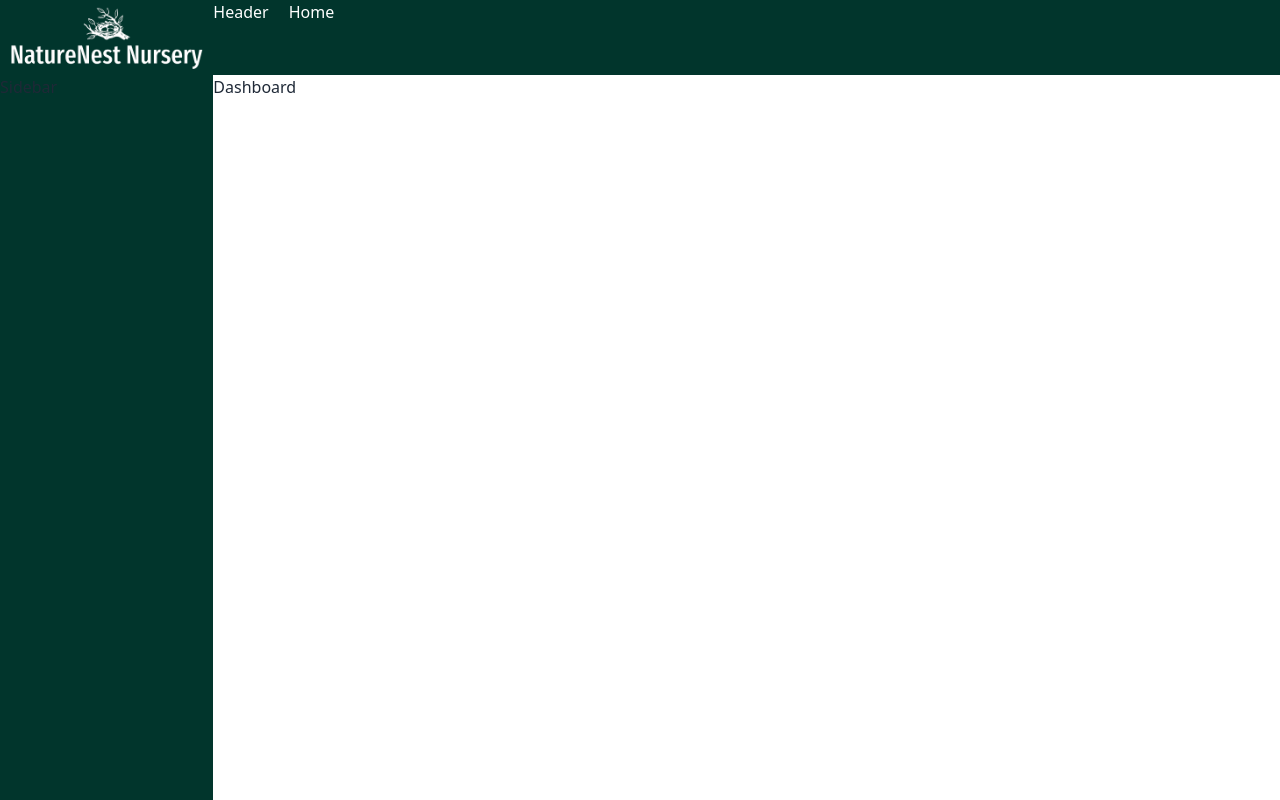
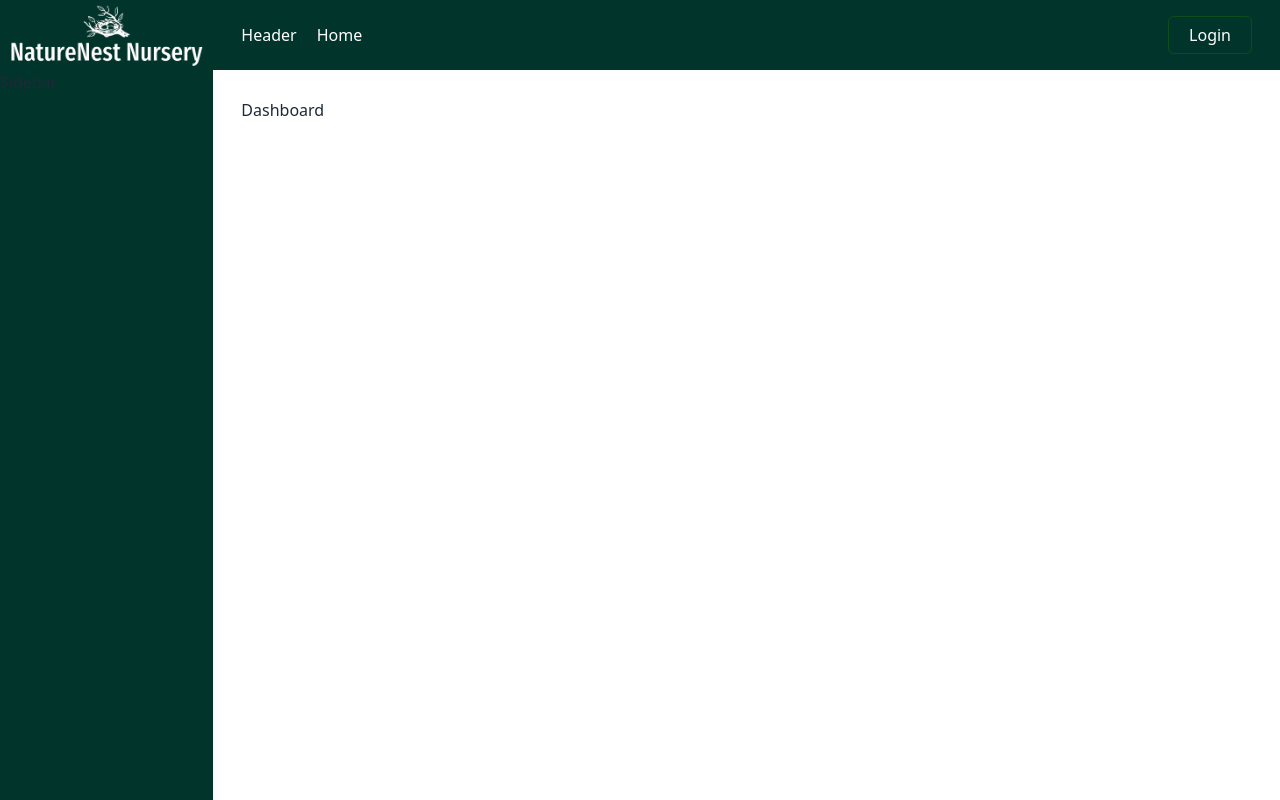
Before and after one commit to yasin2514/nest-nature-nursery-client, a React (Vite) app: page /dashboard in a window 1280 px wide. Built offline with nearby package versions, Linux system fonts and the light colour scheme; no server answers.

Commit message:
dashboard header done

```diff
--- a/src/components/dashboard/Header.jsx
+++ b/src/components/dashboard/Header.jsx
@@ -1,8 +1,9 @@
 import { Link } from "react-router-dom";
+import LoginAndLogout from "../ui/LoginAndLogout";
 
 const Header = () => {
   return (
-    <div className="h-[75px] bg-[#01352c] text-white">
+    <div className="h-[70px] bg-[#01352c] text-white flex justify-between items-center px-7">
       <div className="flex gap-5">
         <h1>Header</h1>
         <Link to={"/"} className="hover:text-[#33ff5f]">
@@ -10,7 +11,7 @@ const Header = () => {
         </Link>
       </div>
       <div>
-
+        <LoginAndLogout className="flex" />
       </div>
     </div>
   );
--- a/src/components/dashboard/SidebarHeader.jsx
+++ b/src/components/dashboard/SidebarHeader.jsx
@@ -3,7 +3,7 @@ import logo from "../../assets/logo.png"
 
 const SidebarHeader = () => {
   return (
-    <div className="h-[75px] flex items-center justify-center">
+    <div className="h-[70px] flex items-center justify-center">
       <NavLink to="/dashboard">
         <img className="w-48" src={logo} alt="NestNatureNursery" />
       </NavLink>
--- a/src/components/ui/LoginAndLogout.jsx
+++ b/src/components/ui/LoginAndLogout.jsx
@@ -3,7 +3,7 @@ import { Link } from "react-router-dom";
 import { AuthContext } from "../../providers/AuthProvider";
 import Swal from "sweetalert2";
 
-const LoginAndLogout = () => {
+const LoginAndLogout = ({ ...rest }) => {
   const { user, logOut } = useContext(AuthContext);
 
   const handleLogout = () => {
@@ -18,7 +18,7 @@ const LoginAndLogout = () => {
       .catch(() => {});
   };
   return (
-    <>
+    <div {...rest}>
       {user ? (
         <>
           <img
@@ -38,7 +38,7 @@ const LoginAndLogout = () => {
           <button>Login</button>
         </Link>
       )}
-    </>
+    </div>
   );
 };
 
--- a/src/components/ui/Navbar.jsx
+++ b/src/components/ui/Navbar.jsx
@@ -77,9 +77,8 @@ const Navbar = () => {
               </NavLink>
             ))}
           </div>
-          <div className="hidden sm:ml-6 sm:flex sm:items-center">
-            <LoginAndLogout />
-          </div>
+          <LoginAndLogout className="hidden sm:ml-6 sm:flex sm:items-center" />
+
           <div className="sm:hidden flex items-center">
             <button onClick={toggleMenu} className="" aria-label="Toggle menu">
               {isOpen ? (
@@ -111,9 +110,7 @@ const Navbar = () => {
             ))}
           </div>
           <div className="pt-4 pb-3 border-t border-gray-700">
-            <div className="mt-3 px-2 space-y-1">
-              <LoginAndLogout />
-            </div>
+            <LoginAndLogout className="mt-3 px-2 space-y-1" />
           </div>
         </div>
       )}
--- a/src/layout/AdminLayout.jsx
+++ b/src/layout/AdminLayout.jsx
@@ -7,12 +7,14 @@ const AdminLayout = () => {
   return (
     <div className="grid grid-cols-12 h-screen">
       <div className="col-span-2 bg-[#01352c]">
-        <SidebarHeader/>
+        <SidebarHeader />
         <Sidebar />
       </div>
       <div className="col-span-10">
-        <Header/>
-        <Outlet />
+        <Header />
+        <div className="p-7">
+          <Outlet />
+        </div>
       </div>
     </div>
   );
```
